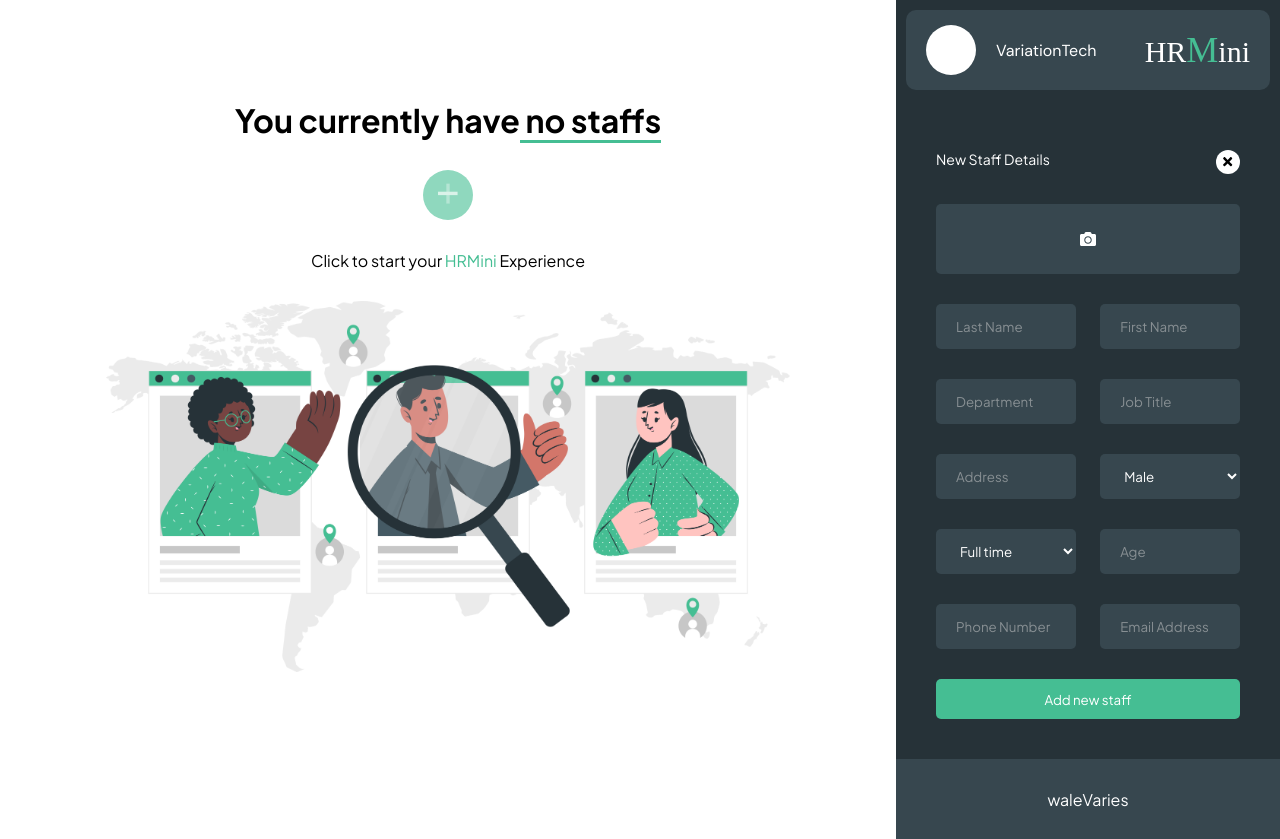
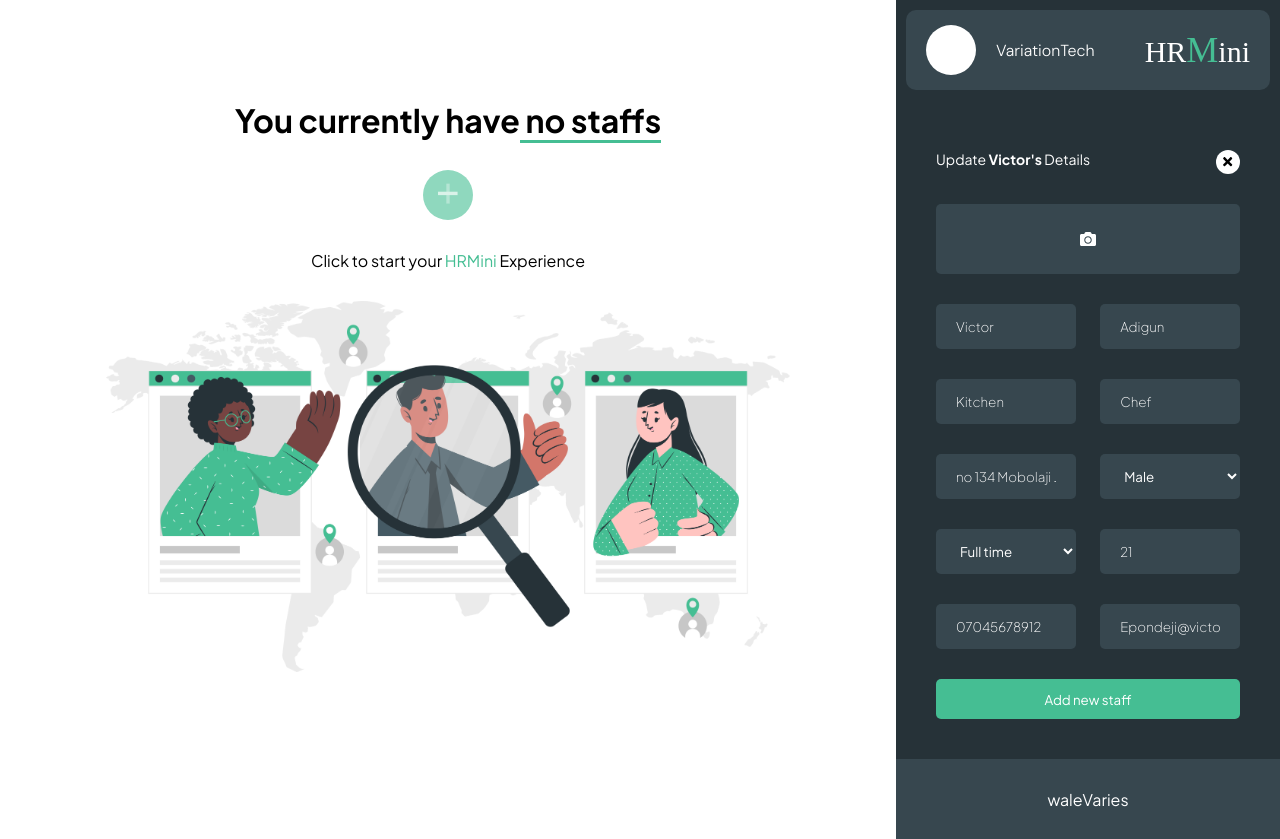
Before and after one commit to MohammedMoshood/hrmini, a React (Create React App) app in the folder client/: page /dashboard in a window 1280 px wide. Built offline with nearby package versions, Linux system fonts and the light colour scheme; a web font is replaced by a local one.

Commit message:
updated add new staffs ui

```diff
--- a/client/src/pages/Dashboard.jsx
+++ b/client/src/pages/Dashboard.jsx
@@ -73,8 +73,8 @@ const Dashboard = () => {
               <FaUserCircle size={24} />
             </button>
           </div> */}
-
-          <form action="" className="add_staff_form">
+          {/* add staff form */}
+          {/* <form action="" className="add_staff_form">
             <div className="form_label">
               <span>New Staff Details</span>
               <button>
@@ -120,6 +120,68 @@ const Dashboard = () => {
               <input type="email" placeholder="Email Address" />
             </div>
             <input type="submit" value={"Add new staff"} />
+          </form> */}
+          {/* update staff form */}
+          <form action="" className="add_staff_form">
+            <div className="form_label">
+              <span>
+                Update <b>{"Victor"}'s</b> Details
+              </span>
+              <button>
+                <FaTimes />
+              </button>
+            </div>
+            <label className="add_staff_img" htmlFor="add_staff_img">
+              <FaCamera />
+            </label>
+            <input type="file" name="add_staff_img" id="add_staff_img" />
+            <div className="add_staff_form_group">
+              <input type="text" placeholder="Last Name" value={"Victor"} />
+              <input type="text" placeholder="First Name" value={"Adigun"} />
+            </div>
+            <div className="add_staff_form_group">
+              <input type="text" placeholder="Department" value={"Kitchen"} />
+              <input type="text" placeholder="Job Title" value={"Chef"} />
+            </div>
+            <div className="add_staff_form_group">
+              <input
+                type="text"
+                placeholder="Address"
+                value={"no 134 Mobolaji Johnson station,  Alagomeji"}
+              />
+              <select name="" id="" value={"Male"}>
+                <option disabled value="Gender">
+                  Gender
+                </option>
+                <option value="Male">Male</option>
+                <option value="Female">Female</option>
+              </select>
+            </div>
+            <div className="add_staff_form_group">
+              <select name="" id="" value={"Full time"}>
+                <option disabled value="Employment status">
+                  Employment Status
+                </option>
+                <option value="Full time">Full time</option>
+                <option value="Part time">Part time</option>
+                <option value="Contract">Contract</option>
+                <option value="Remote">Remote</option>
+              </select>
+              <input type="text" placeholder="Age" value={"21"} />
+            </div>
+            <div className="add_staff_form_group">
+              <input
+                type="text"
+                placeholder="Phone Number"
+                value={"07045678912"}
+              />
+              <input
+                type="email"
+                placeholder="Email Address"
+                value={"Epondeji@victor.com"}
+              />
+            </div>
+            <input type="submit" value={"Add new staff"} />
           </form>
         </div>
 
--- a/client/src/styles/dashboard.css
+++ b/client/src/styles/dashboard.css
@@ -47,6 +47,8 @@
 .user_name {
   font-family: "DM Sans";
   color: white;
+  font-weight: 300;
+
 }
 .logo {
   font-family: "Passero One";
@@ -176,6 +178,8 @@ input[name="add_staff_img"] {
   height: 45px;
   width: 46%;
   border: none;
+  font-weight: 100;
+
   border-radius: 5px;
   padding: 20px;
   background-color: #37474f;
```
